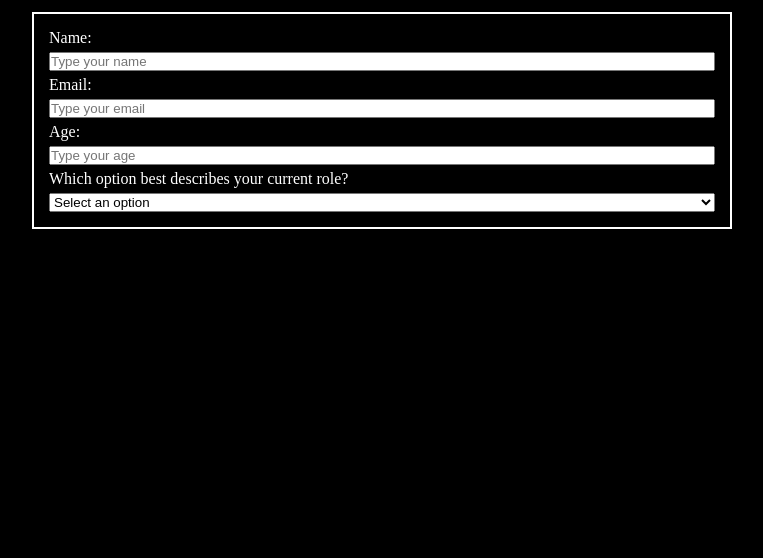
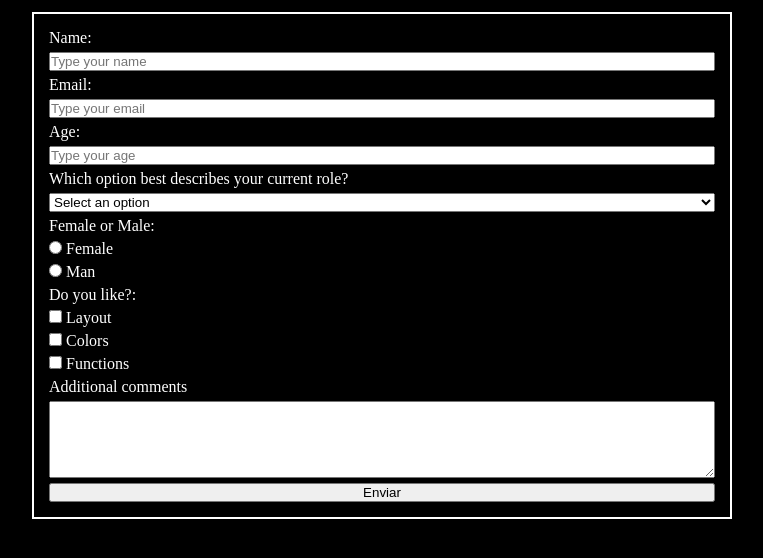
Before and after one commit to llucasy/survey-form-freecodecamp, a plain HTML site: page index.html in a window 1280 px wide. Shown: the part 88-646 px from the top of the page, without its empty margins (258-1021 px from the left). Drawn offline with Linux system fonts and the light colour scheme.

Commit message:
Last commit

```diff
--- a/index.html
+++ b/index.html
@@ -26,6 +26,16 @@
             <option>Working</option>
             <option>Other</option>
         </select>
+        <p>Female or Male:</p>
+        <label for="female"><input type="radio" name="genre" value="Female" id="female"> Female</label>
+        <label for="man"><input type="radio" name="genre" value="Man" id="man"> Man</label>
+        <p>Do you like?:</p>
+        <label for="Layout"><input type="checkbox" value="Layout" id="Layout"> Layout</label>
+        <label for="Colors"><input type="checkbox" value="Colors" id="Colors"> Colors</label>
+        <label for="Functions"><input type="checkbox" value="Functions" id="Functions"> Functions</label>
+        <label for="comments">Additional comments</label>
+        <textarea id="comments" rows="5"></textarea>
+        <button type="submit" id="submit">Enviar</button>
     </form>
 
     <script src="https://cdn.freecodecamp.org/testable-projects-fcc/v1/bundle.js"></script>
```
